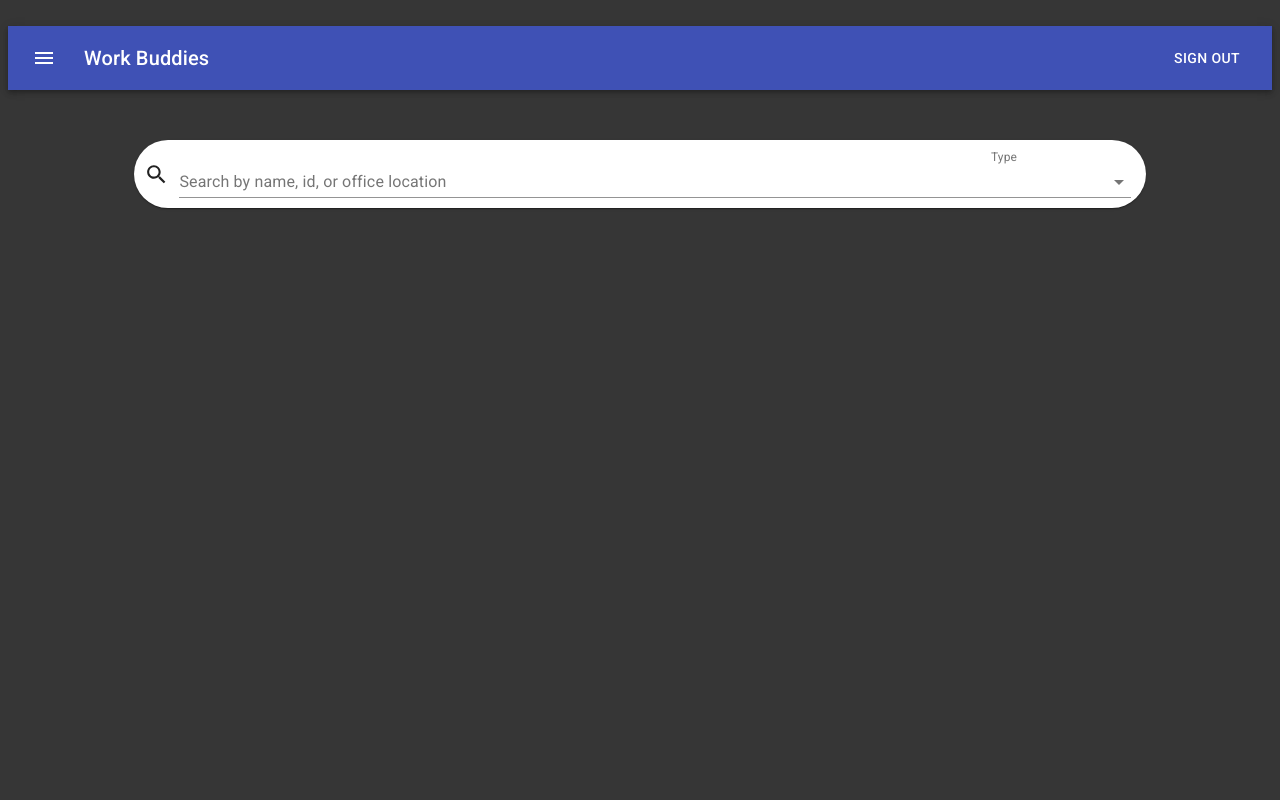
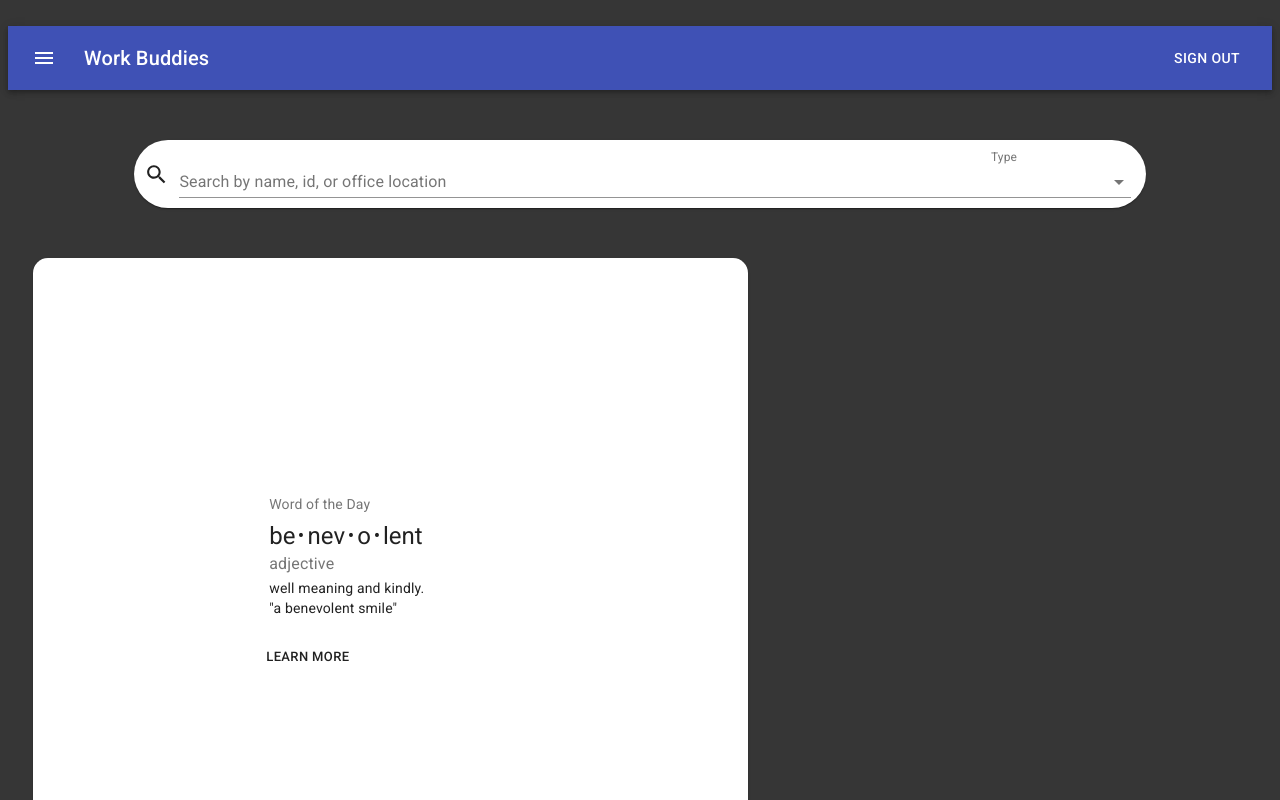
Before and after one commit to cervantesnathalia/work_buddies, a React (Create React App) app in the folder frontend-test/my-app/: page / in a window 1280 px wide. Shown: the top 800 px of the page. Built offline with nearby package versions, Linux system fonts and the light colour scheme.

Commit message:
individual-card

```diff
--- a/frontend-test/my-app/src/Components/Dashboard.js
+++ b/frontend-test/my-app/src/Components/Dashboard.js
@@ -1,6 +1,8 @@
 import React, { Component } from "react";
 import TopNavigation from "./TopNavigation";
 import SearchBar from "./SearchBar";
+import SimpleCard from "./SimpleCard"
+// import Maps from "./Maps";
 
 class Dashboard extends Component {
   //to hold the state and allows another function permission to use this method
@@ -16,6 +18,8 @@
       <div>
         <TopNavigation />
         <SearchBar />
+        <SimpleCard />
+        {/* <Maps /> */}
       </div>
     );
   }
--- /dev/null
+++ b/frontend-test/my-app/src/Components/Maps.js
@@ -0,0 +1,66 @@
+// import React from 'react';
+// import { makeStyles } from '@material-ui/core/styles';
+// import Card from '@material-ui/core/Card';
+// import CardActions from '@material-ui/core/CardActions';
+// import CardContent from '@material-ui/core/CardContent';
+// import Button from '@material-ui/core/Button';
+// import Typography from '@material-ui/core/Typography';
+
+// const useStyles = makeStyles({
+//   card: {
+//     minWidth: 75,
+//     padding: '220px',
+//     borderRadius: '15px',
+//     height: '40vh',
+
+//   },
+//   bullet: {
+//     display: 'inline-block',
+//     margin: '0 2px',
+//     transform: 'scale(0.8)',
+
+//   },
+//   title: {
+//     fontSize: 14,
+//   },
+//   pos: {
+//     marginBottom: 2,
+
+//   },
+// });
+
+// export default function SimpleCard() {
+//   const classes = useStyles();
+//   const bull = <span className={classes.bullet}>•</span>;
+
+//   return (
+//     <div style={{marginTop:'25px', margin: '10px 11% 20px 32%'}}>
+//     <Card className={classes.card}>
+//       <CardContent>
+//         <Typography className={classes.title} color="textSecondary" gutterBottom>
+//           Word of the Day
+//         </Typography>
+//         <Typography variant="h5" component="h2">
+//           be
+//           {bull}
+//           nev
+//           {bull}o{bull}
+//           lent
+//         </Typography>
+//         <Typography className={classes.pos} color="textSecondary">
+//           adjective
+//         </Typography>
+//         <Typography variant="body2" component="p">
+//           well meaning and kindly.
+//           <br />
+//           {'"a benevolent smile"'}
+//         </Typography>
+//       </CardContent>
+//       <CardActions>
+//         <Button size="small">Learn More</Button>
+//       </CardActions>
+//     </Card>
+//     </div>
+//   );
+
+// }
--- /dev/null
+++ b/frontend-test/my-app/src/Components/SimpleCard.js
@@ -0,0 +1,66 @@
+import React from 'react';
+import { makeStyles } from '@material-ui/core/styles';
+import Card from '@material-ui/core/Card';
+import CardActions from '@material-ui/core/CardActions';
+import CardContent from '@material-ui/core/CardContent';
+import Button from '@material-ui/core/Button';
+import Typography from '@material-ui/core/Typography';
+
+const useStyles = makeStyles({
+  card: {
+    minWidth: 275,
+    padding: '220px',
+    borderRadius: '15px',
+    height: '40vh'
+  },
+  bullet: {
+    display: 'inline-block',
+    margin: '0 2px',
+    transform: 'scale(0.8)',
+
+  },
+  title: {
+    fontSize: 14,
+  },
+  pos: {
+    marginBottom: 2,
+
+  },
+});
+
+export default function SimpleCard() {
+  const classes = useStyles();
+  const bull = <span className={classes.bullet}>•</span>;
+
+  return (
+    <div style={{marginTop:'25px', margin: '10px 100% 50px 2%'}}>
+    <Card className={classes.card}>
+      <CardContent>
+        <Typography className={classes.title} color="textSecondary" gutterBottom>
+          Word of the Day
+        </Typography>
+        <Typography variant="h5" component="h2">
+          be
+          {bull}
+          nev
+          {bull}o{bull}
+          lent
+        </Typography>
+        <Typography className={classes.pos} color="textSecondary">
+          adjective
+        </Typography>
+        <Typography variant="body2" component="p">
+          well meaning and kindly.
+          <br />
+          {'"a benevolent smile"'}
+        </Typography>
+      </CardContent>
+      <CardActions>
+        <Button size="small">Learn More</Button>
+      </CardActions>
+    </Card>
+    </div>
+
+  );
+
+}
```
Also changed, not shown: frontend-test/my-app/src/Components/SearchBar.js (+8 -1 lines).
